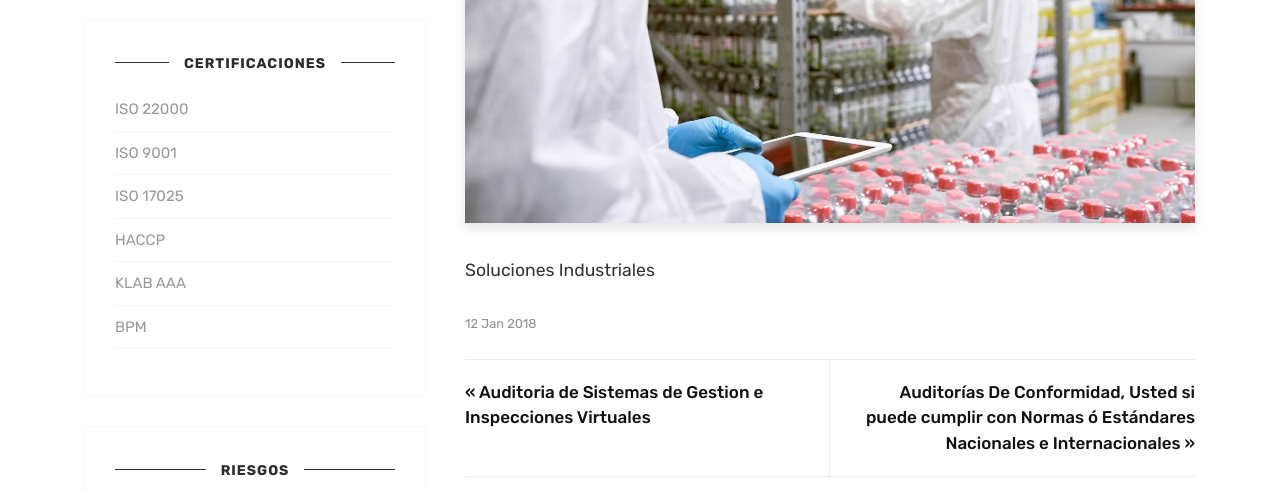
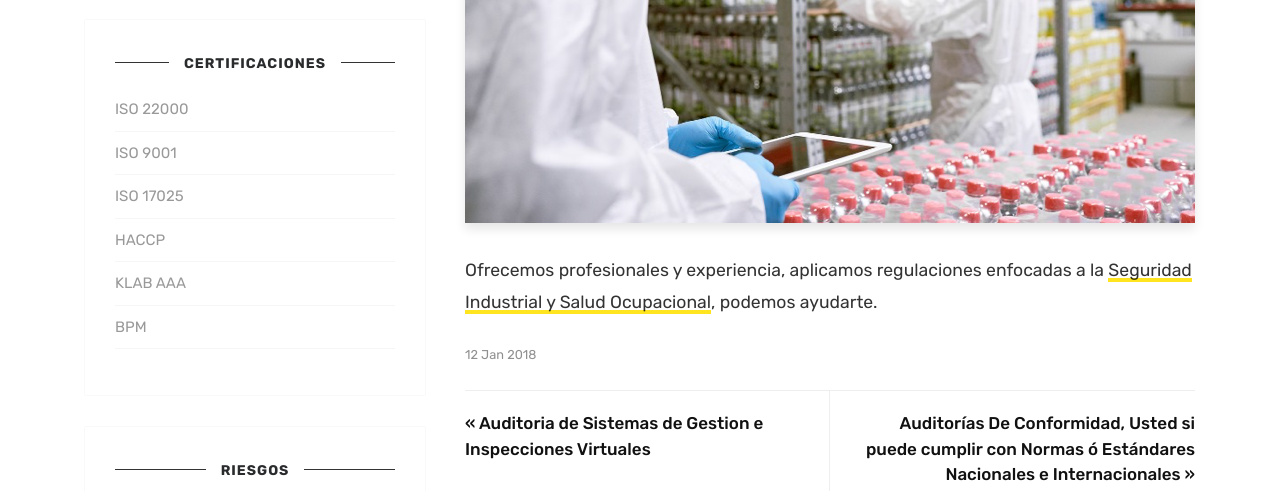
Before and after one commit to Klabsa/klabsa.github.io, a Jekyll site: the page built from _posts/2018-01-12-is-intelligence-enough.md, in a window 1280 px wide and 900 px high, scrolled down 442 px, cut to the strip 0-491 px from the top of the window. Built offline with Jekyll 4.4.1, drawn with Linux system fonts in a browser that asks for light colours; comment, search, counter and statistics services are not loaded.

Commit message:
Update 2018-01-12-is-intelligence-enough.md

```diff
--- a/_posts/2018-01-12-is-intelligence-enough.md
+++ b/_posts/2018-01-12-is-intelligence-enough.md
@@ -5,5 +5,4 @@ author:
 categories: [ Jekyll, tutorial ]
 image: assets/images/5.jpg
 ---
-
-Soluciones Industriales
+Ofrecemos profesionales y experiencia, aplicamos regulaciones enfocadas a la <a href="#">Seguridad Industrial y Salud Ocupacional</a>, podemos ayudarte.
```
